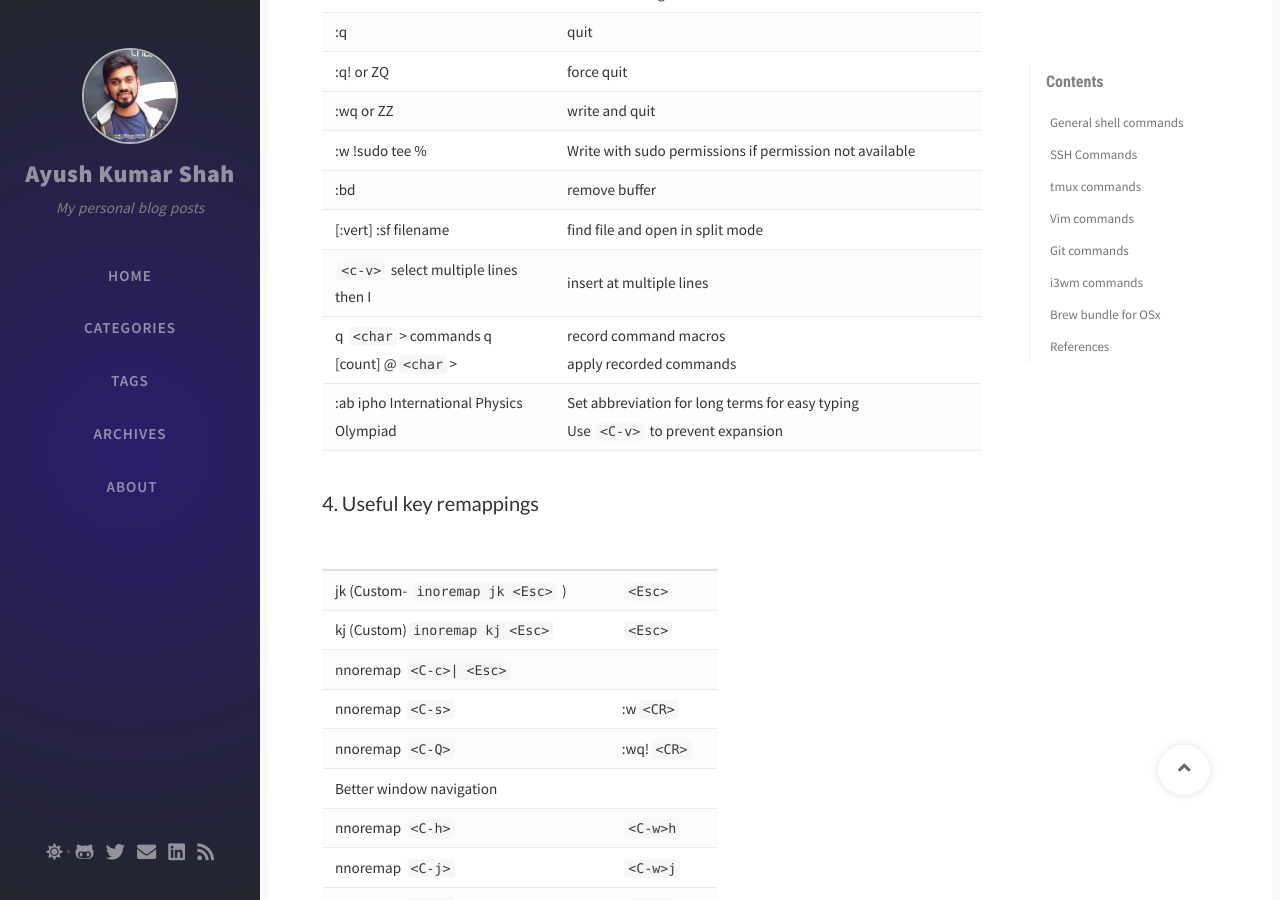
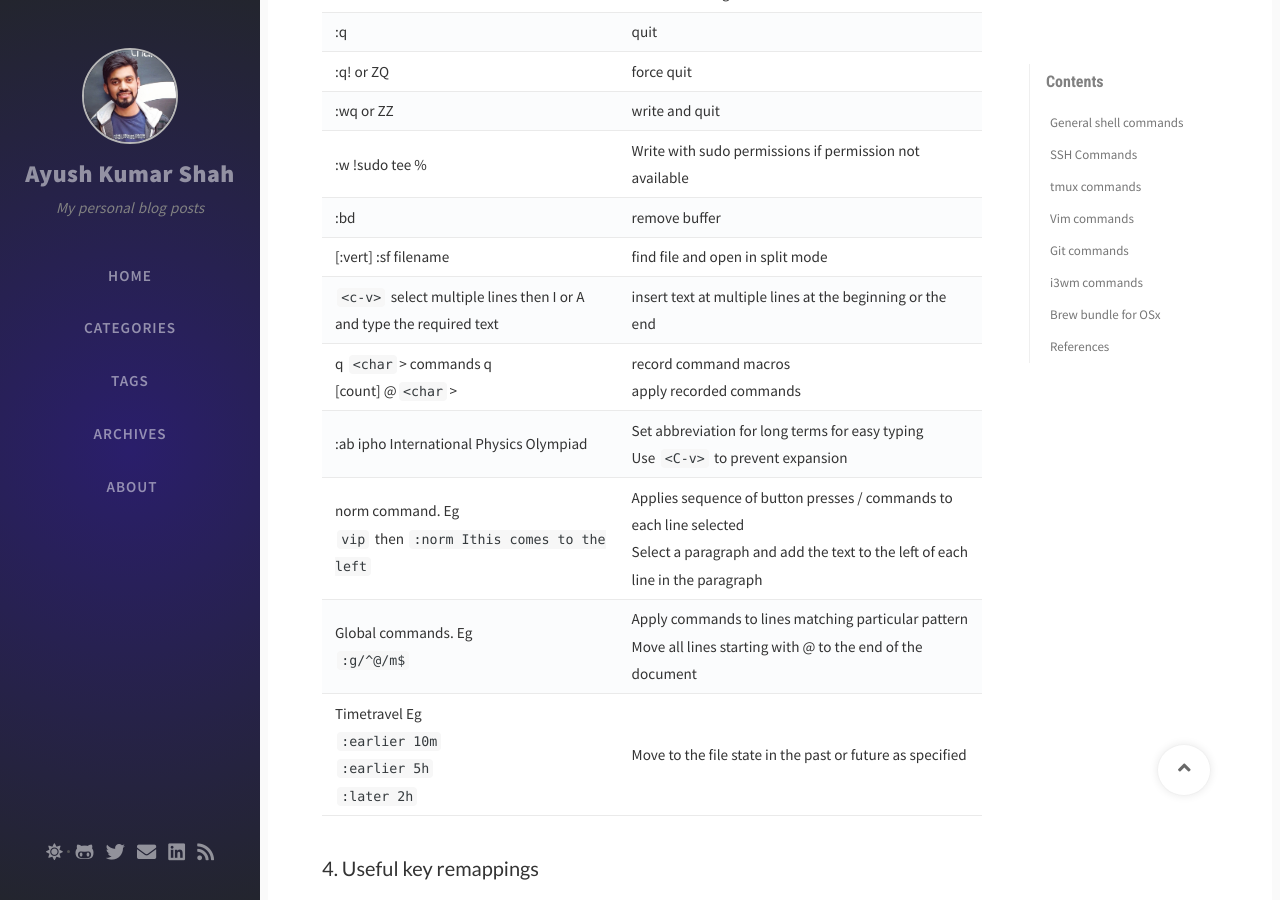
Before and after one commit to ayushkumarshah/ayushkumarshah.github.io, a Jekyll site: the page built from _posts/2020-08-12-common-commands.md, in a window 1280 px wide and 900 px high, scrolled down 11205 px. Built offline with Jekyll 4.4.1, drawn with Linux system fonts in a browser that asks for light colours; nearby versions of some CDN libraries; comment, search, counter and statistics services are not loaded.

Commit message:
Add more vim commands

```diff
--- a/_posts/2020-08-12-common-commands.md
+++ b/_posts/2020-08-12-common-commands.md
@@ -325,9 +325,12 @@ Combination examples:
 |:w !sudo tee % | Write with sudo permissions if permission not available|
 |:bd | remove buffer
 |[:vert] :sf filename| find file and open in split mode
-|`<c-v>` select multiple lines then I| insert at multiple lines     |
+|`<c-v>` select multiple lines then I or A and type the required text|insert text at multiple lines at the beginning or the end|
 |q `<char`> commands q <br> [count] @`<char`>| record command macros <br> apply recorded commands|
 |:ab ipho International Physics Olympiad| Set abbreviation for long terms for easy typing <br> Use `<C-v>` to prevent expansion|
+|norm command. Eg <br> `vip` then `:norm Ithis comes to the left`|Applies sequence of button presses / commands to each line selected <br> Select a paragraph and add the text to the left of each line in the paragraph
+|Global commands. Eg <br> `:g/^@/m$`|Apply commands to lines matching particular pattern <br> Move all lines starting with @ to the end of the document|
+|Timetravel Eg <br> `:earlier 10m` <br> `:earlier 5h` <br> `:later 2h`| Move to the file state in the past or future as specified|
 
 
 ### 4. Useful key remappings
```
